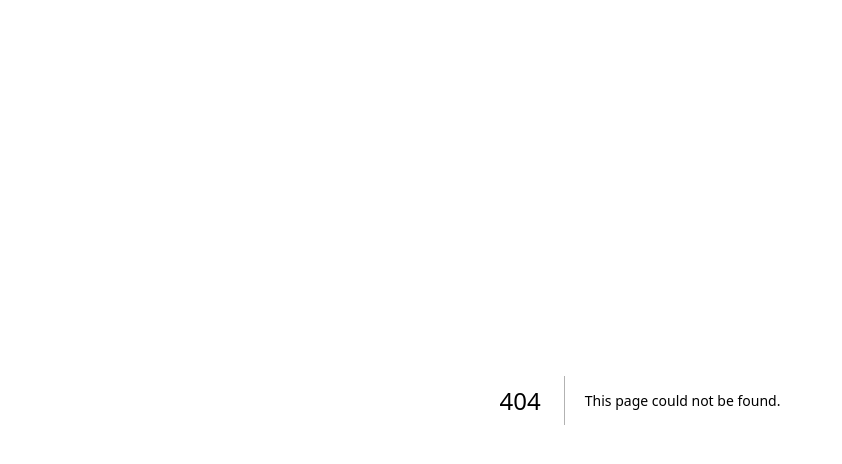
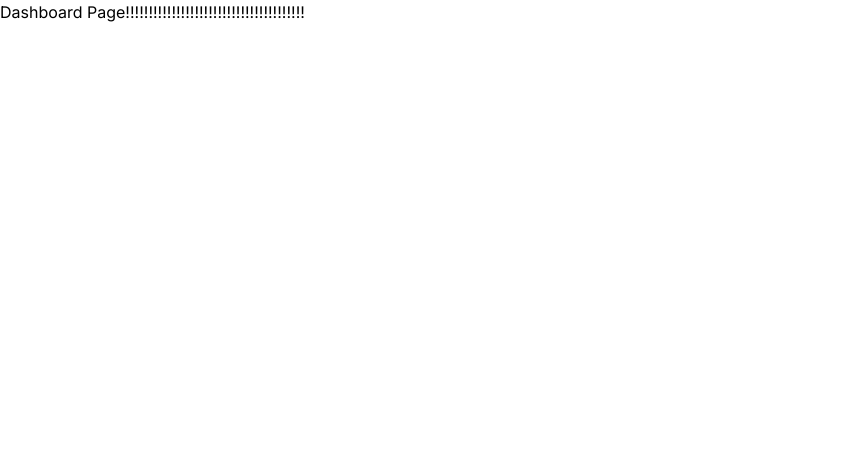
Before and after one commit to Roilin-Lab/nextjs-dashboard, a Next.js app: page /dashboard in a window 1280 px wide. Before the commit this address had no page. Shown: the top 464 px of the page, without its empty margins (0-842 px from the left). Built offline with nearby package versions, Linux system fonts and the light colour scheme; a web font is replaced by a local one.

Commit message:
add routing at customers, invoice and home pages

```diff
--- /dev/null
+++ b/app/dashboard/customers/page.tsx
@@ -0,0 +1,3 @@
+export default function Page() {
+    return <p>Customers Page!</p>
+}
--- /dev/null
+++ b/app/dashboard/invoices/page.tsx
@@ -0,0 +1,3 @@
+export default function Page() {
+    return <p>Invoice Page!</p>
+}
--- /dev/null
+++ b/app/dashboard/page.tsx
@@ -0,0 +1,3 @@
+export default function Page() {
+    return <p>Dashboard Page!!!!!!!!!!!!!!!!!!!!!!!!!!!!!!!!!!!!!!!</p>
+}
```
